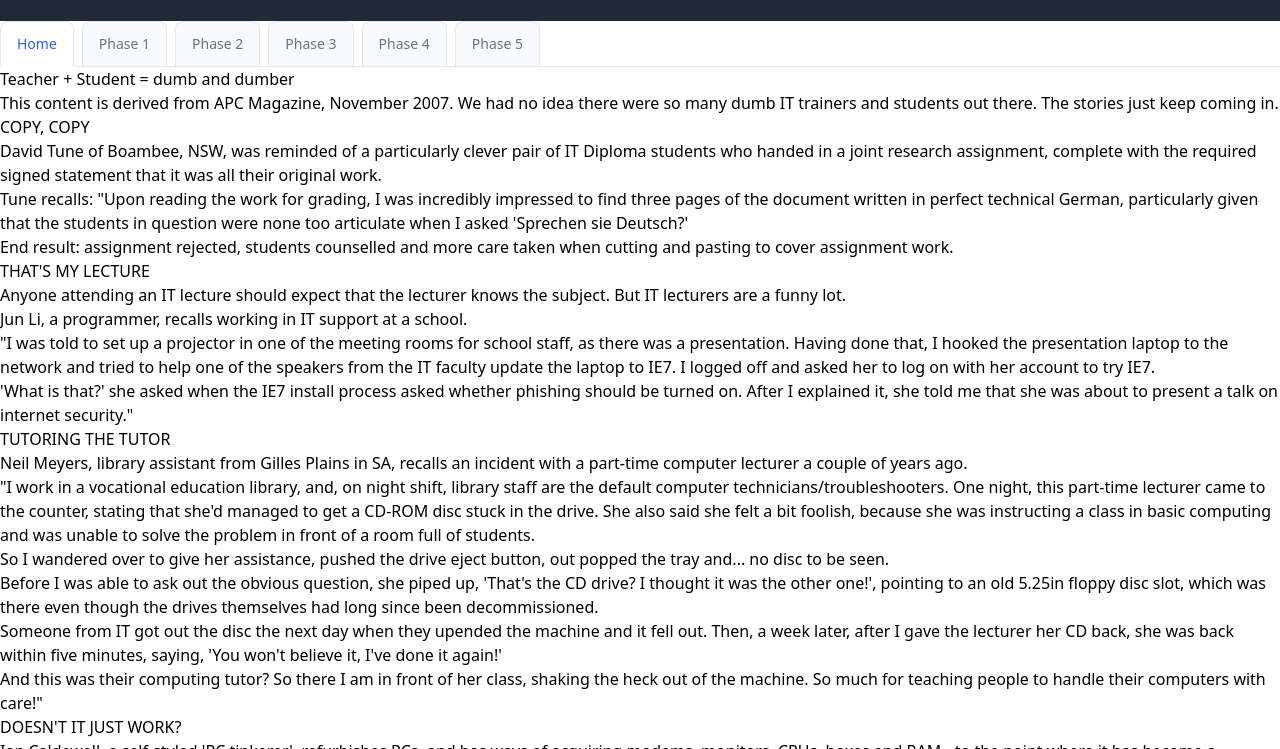
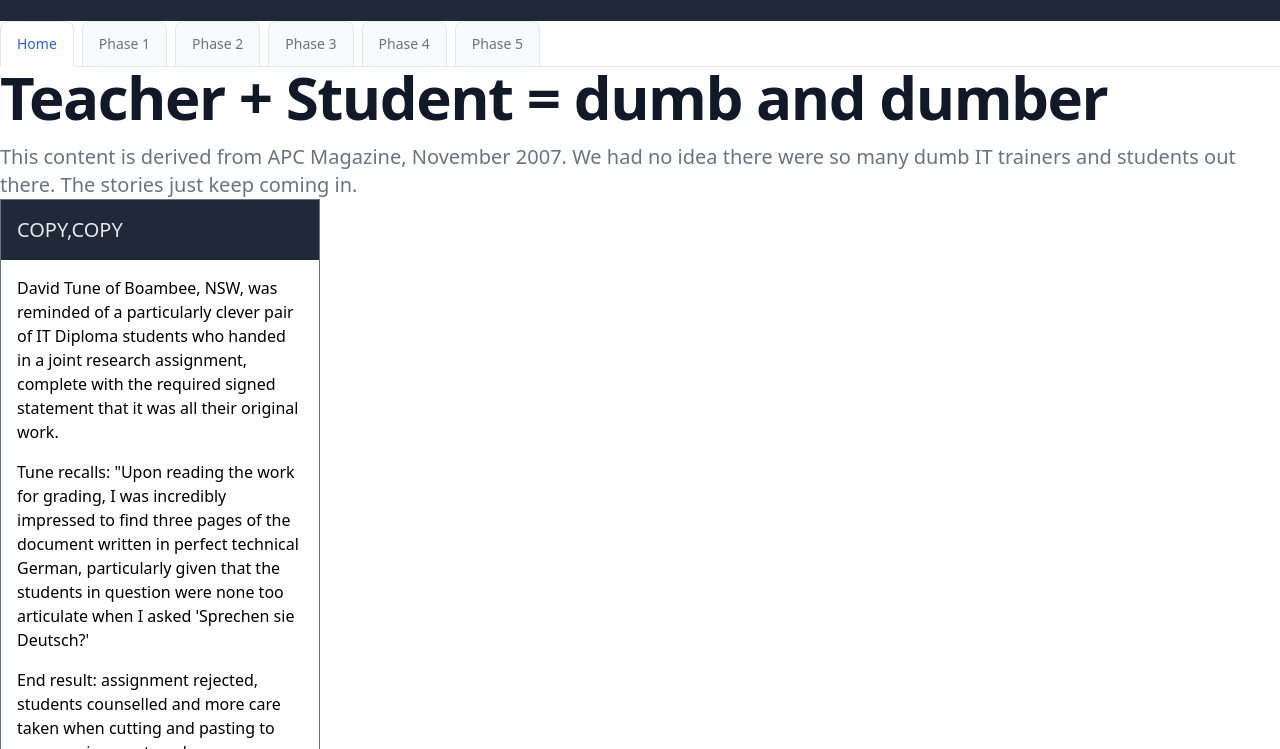
Before and after one commit to Daschwas/WebTechProj, a website: page phase-5/index.html in a window 1280 px wide. Shown: the part 51-800 px from the top of the page. Drawn offline with Linux system fonts and the light colour scheme.

Commit message:
feat(phase 5): implement test card for dashboard
also cleaned up headers and titles

```diff
--- a/phase-5/index.html
+++ b/phase-5/index.html
@@ -40,21 +40,28 @@
       </nav>
     </div>
   <main>
-      <div class="header-container">
-        <h2 class="body-header">Teacher + Student = dumb and dumber</h2>
-      </div>
-    <p class = "preamble">This content is derived from APC Magazine, November 2007.
+    <h1 class="mb-4 text-4xl font-extrabold leading-none tracking-tight text-gray-900 md:text-5xl lg:text-6xl dark:text-white">Teacher + Student = dumb and dumber</h1>
+    <p class="text-lg font-normal text-gray-500 lg:text-xl dark:text-gray-400">This content is derived from APC Magazine, November 2007.
 
       We had no idea there were so many dumb IT trainers and students out there.
 
       The stories just keep coming in.</p>
+
     <div class="grid-container">
-      <div class="article">
-        <h4>COPY, COPY</h4>
-        <p>David Tune of Boambee, NSW, was reminded of a particularly clever pair of IT Diploma students who handed in a joint research assignment, complete with the required signed statement that it was all their original work.</p>
-        <p>Tune recalls: "Upon reading the work for grading, I was incredibly impressed to find three pages of the document written in perfect technical German, particularly given that the students in question were none too articulate when I asked 'Sprechen sie Deutsch?'</p>
-        <p>End result: assignment rejected, students counselled and more care taken when cutting and pasting to cover assignment work.</p>
+      <div class="w-1/4 border border-gray-500 flex flex-col gap-4 p-4">
+        <div class="bg-gray-800 text-gray-200 p-4 -m-4 mb-0">
+          <h4 class="text-bold text-xl">COPY,COPY</h4>
+        </div>
+        <div class="flex flex-col gap-4">
+          <p>David Tune of Boambee, NSW, was reminded of a particularly clever pair of IT Diploma students who handed in a joint research assignment, complete with the required signed statement that it was all their original work.</p>
+          <p>Tune recalls: "Upon reading the work for grading, I was incredibly impressed to find three pages of the document written in perfect technical German, particularly given that the students in question were none too articulate when I asked 'Sprechen sie Deutsch?'</p>
+          <p>End result: assignment rejected, students counselled and more care taken when cutting and pasting to cover assignment work.</p>
+        </div>
+        <div class="bg-gray-200 text-gray-800 p-4 -m-4 mt-0">
+          <p>Card Footer Content</p>
+        </div>
       </div>
+
       <div class="article">
         <h4>THAT'S MY LECTURE</h4>
         <p>Anyone attending an IT lecture should expect that the lecturer knows the subject.
```
Also changed, not shown: assets/css/site.css.
